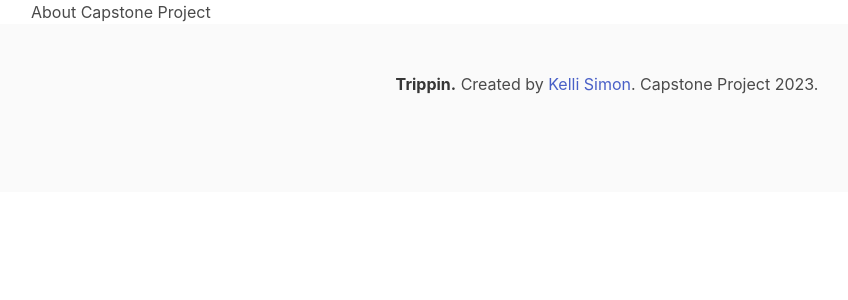
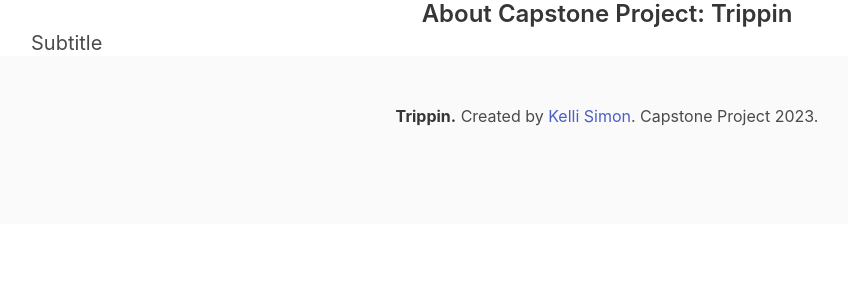
Before and after one commit to kellims/Capstone-Project-Trippin, a Django app: page /about/ in a window 1280 px wide. Shown: the part 52-352 px from the top of the page, without its empty margins (33-881 px from the left). Run offline with Django 4.2, Linux system fonts and the light colour scheme.

Commit message:
About updates

```diff
--- a/main_app/static/styles/main.css
+++ b/main_app/static/styles/main.css
@@ -0,0 +1,3 @@
+.title{
+    text-align: center;
+}
--- a/main_app/templates/about.html
+++ b/main_app/templates/about.html
@@ -1,3 +1,4 @@
 {% extends 'base.html' %} {% block content %}
-<h1>About Capstone Project</h1>
+<h1 class="title is-4">About Capstone Project: Trippin</h1>
+<h2 class="subtitle">Subtitle</h2>
 {% endblock %}
```
